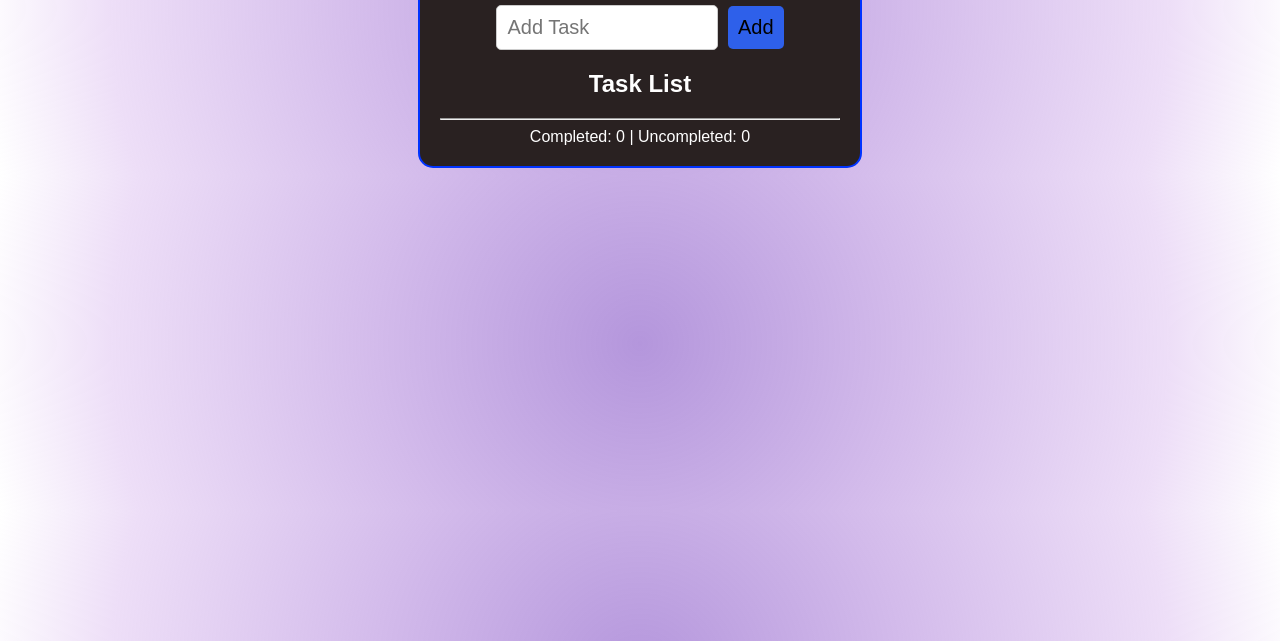
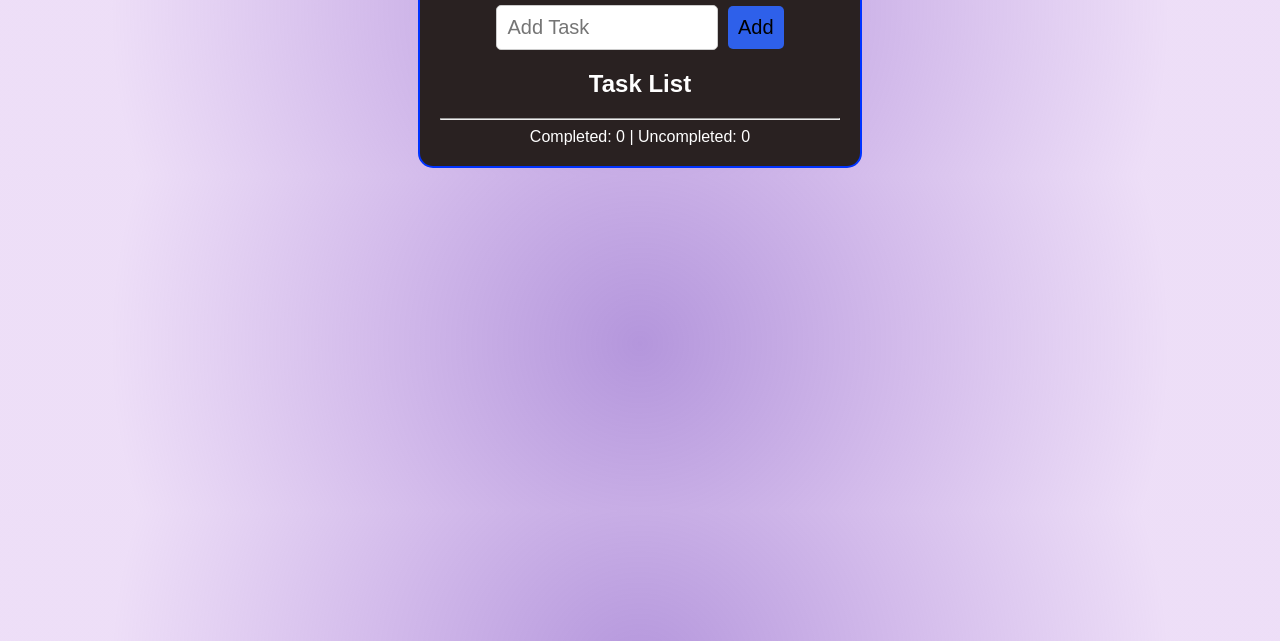
Before and after one commit to salmacreate/to-do-list, a plain HTML site: page index.html in a window 1280 px wide. Shown: the part 159-800 px from the top of the page. Drawn offline with Linux system fonts and the light colour scheme.

Commit message:
Update style.css

```diff
--- a/style.css
+++ b/style.css
@@ -8,9 +8,8 @@ body {
     background: radial-gradient(circle,
   rgba(180, 150, 220, 1) 0%,     /* Darker pastel purple center */
   rgba(200, 170, 230, 0.8) 40%,  /* Smooth lavender blend */
-  rgba(220, 190, 240, 0.5) 80%,  /* Softer fade */
-  rgba(255, 255, 255, 0) 100%  /* Fade to transparent */
-);
+  rgba(220, 190, 240, 0.5) 80%  /* Softer fade */
+    );
     font-family: Arial, sans-serif;
     text-align: center;
     margin-top: 50px;
```
